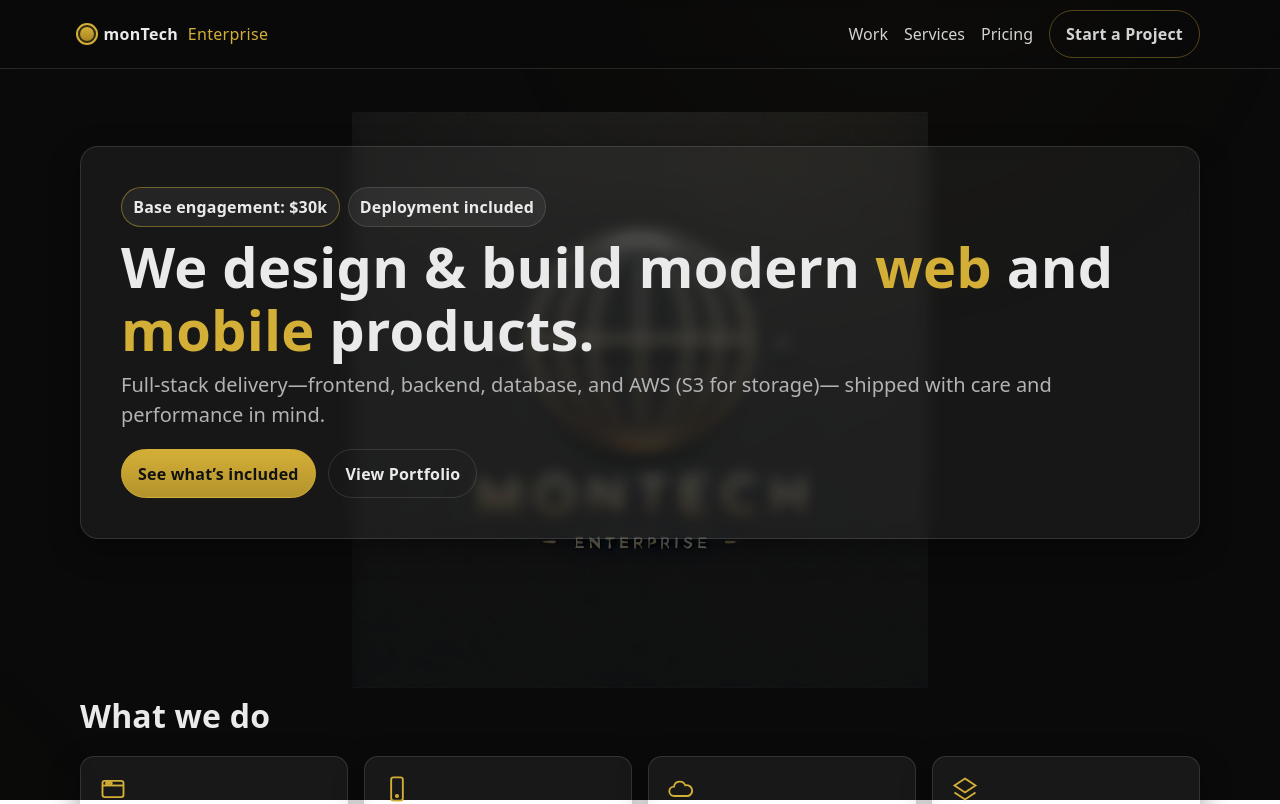
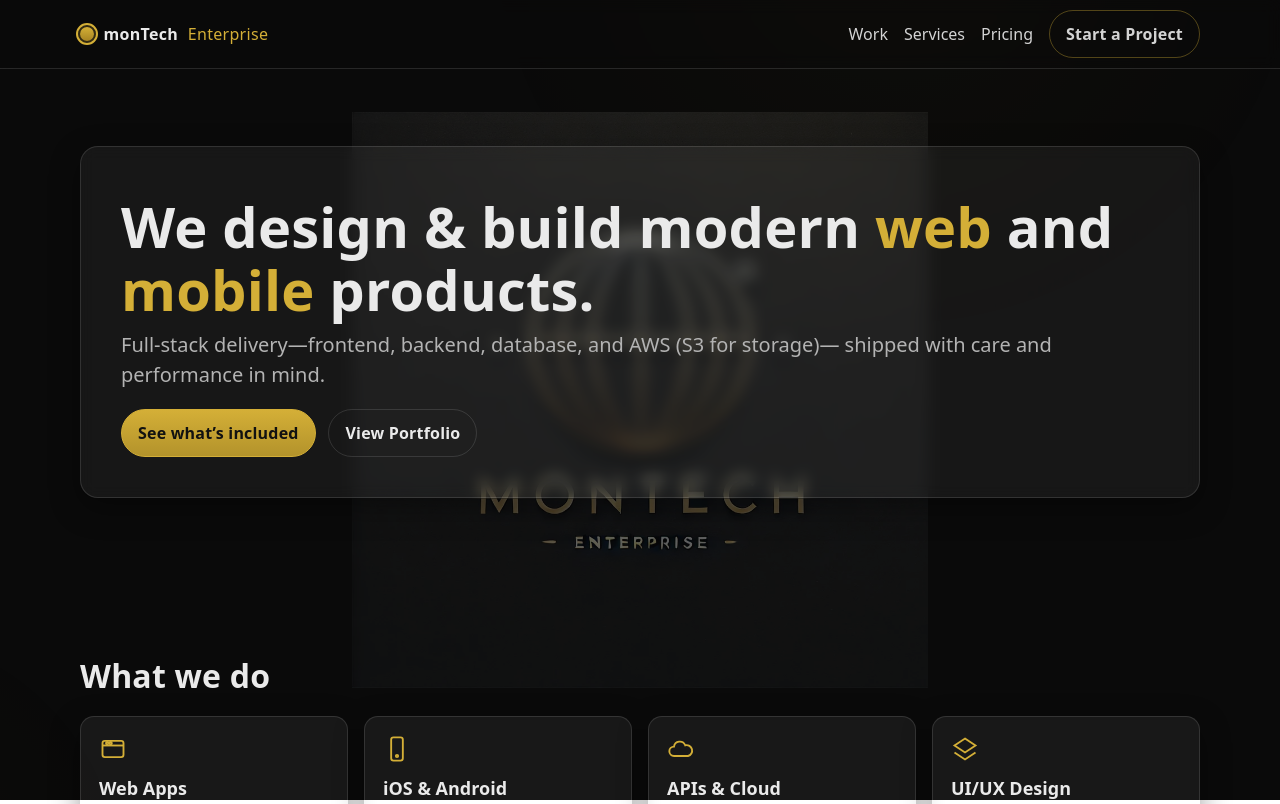
Before and after one commit to lamontaddo/montech, a React (Vite) app: page / in a window 1280 px wide. Shown: the top 804 px of the page. Built offline with nearby package versions, Linux system fonts and the light colour scheme.

Commit message:
chore: final tweaks before prod

```diff
--- a/index.html
+++ b/index.html
@@ -9,8 +9,8 @@
 <meta property="og:title" content="monTech Enterprise" />
 <meta property="og:description" content="We design & build modern web and mobile products." />
 <meta property="og:type" content="website" />
-<meta property="og:url" content="https://lamontaddo.github.io/montech/" />
-<meta property="og:image" content="https://lamontaddo.github.io/montech/og-cover.jpg" />
+<meta property="og:url" content="https://www.montechenterprise.com/" />
+<meta property="og:image" content="https://www.montechenterprise.com/og-cover.jpg" />
 <meta name="twitter:card" content="summary_large_image" />
 <script defer data-domain="lamontaddo.github.io/montech" src="https://plausible.io/js/script.file-downloads.hash.outbound-links.js"></script>
 
--- a/src/App.jsx
+++ b/src/App.jsx
@@ -7,9 +7,11 @@ import './App.css'
 const srcEntries = Object.entries(
   import.meta.glob('./assets/projects/*.{png,PNG,jpg,JPG,jpeg,JPEG,webp,WEBP,avif,AVIF,gif,GIF}', {
     eager: true,
-    as: 'url',
+    query: '?url',
+    import: 'default',
   })
 ).sort(([a], [b]) => a.localeCompare(b))
+
 const fromSrc = srcEntries.map(([, url]) => url)
 
 // 2) Also check public/img1.png ... public/img7.png (fixed order)
@@ -54,8 +56,6 @@ export default function App() {
           <div className="container">
             <div className="glass hero-card">
               <div className="hero-topline">
-                <span className="badge badge--gold">Base engagement: $30k</span>
-                <span className="badge" style={{ marginLeft: '.5rem' }}>Deployment included</span>
               </div>
               <h1>
                 We design & build modern <em>web</em> and <em>mobile</em> products.
--- a/vite.config.js
+++ b/vite.config.js
@@ -1,8 +1,7 @@
-// vite.config.ts
 import { defineConfig } from 'vite'
 import react from '@vitejs/plugin-react-swc'
 
 export default defineConfig({
   plugins: [react()],
-  base: '/',   // custom domain => root
+  base: '/', // <-- custom domain needs root paths
 })
```
